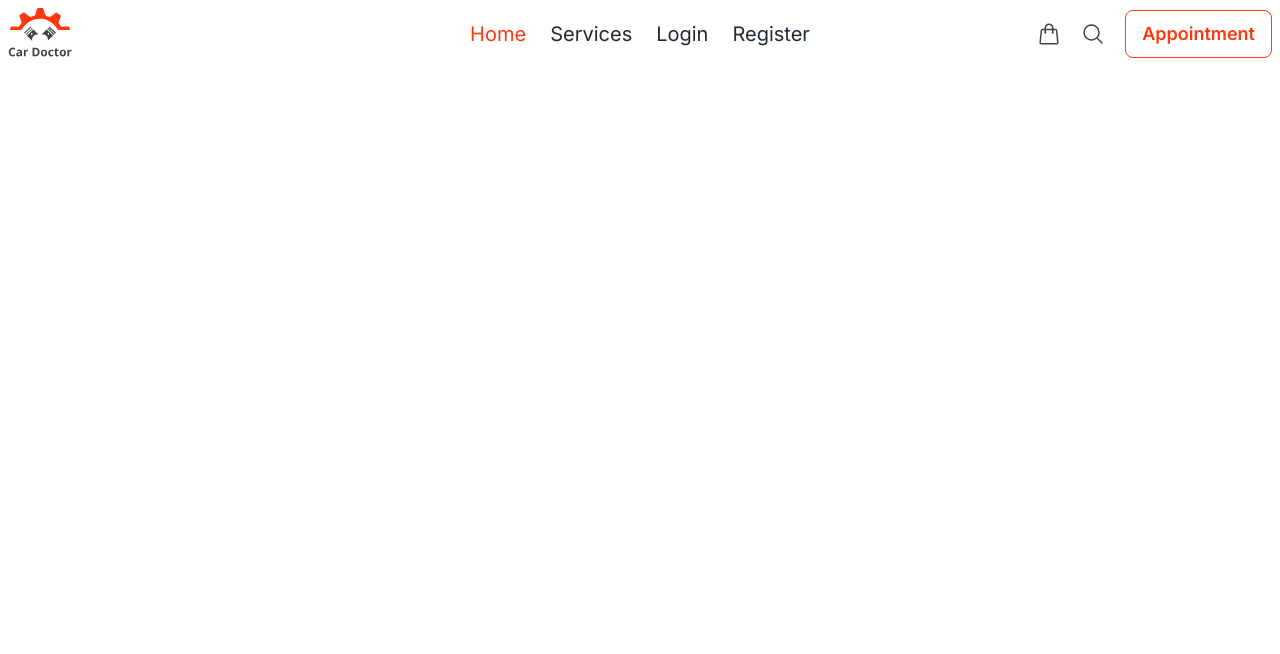
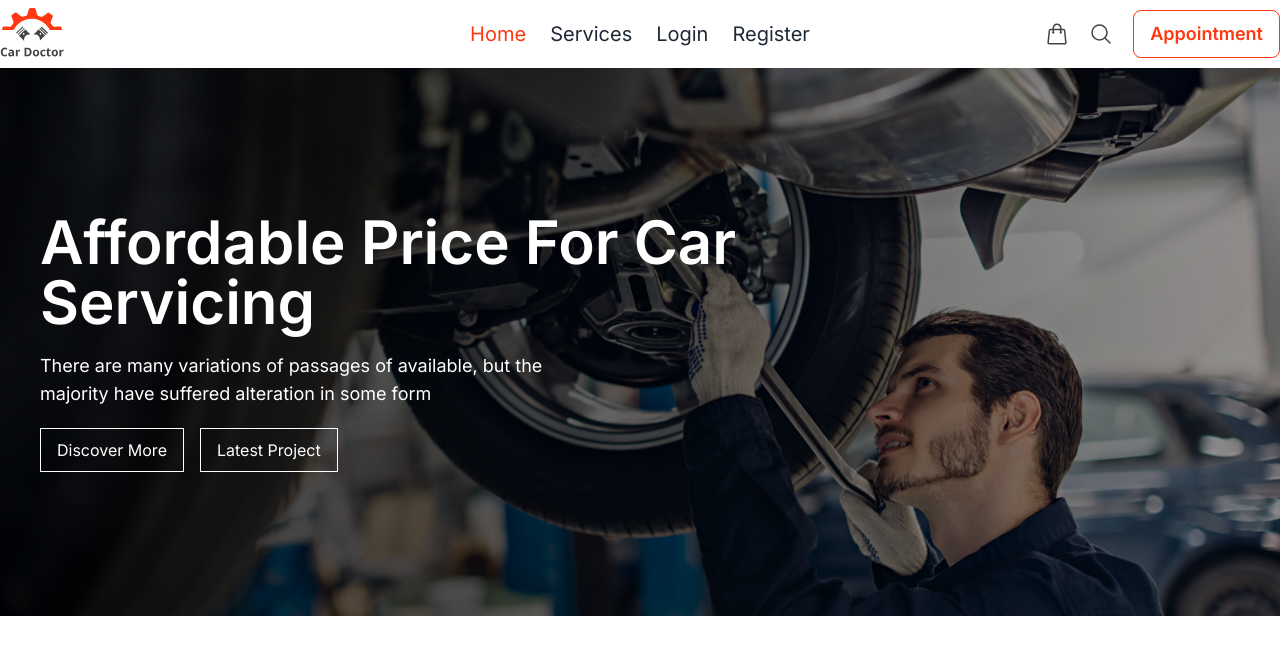
Before and after one commit to rahathossenantor/car-doctor-client, a React (Vite) app: page / in a window 1280 px wide. Shown: the top 654 px of the page. Built offline with nearby package versions, Linux system fonts and the light colour scheme; no server answers.

Commit message:
Banner section has completed

```diff
--- /dev/null
+++ b/src/components/Banner.jsx
@@ -0,0 +1,21 @@
+
+const Banner = () => {
+    return (
+        <section id="banner">
+            <div className="md:container md:mx-auto text-center banner-bg">
+                <div className="w-full h-full 2xl:py-40 xl:py-36 lg:py-[100px] md:py-20 py-16 text-left flex items-center p-4 md:p-7 lg:p-8 xl:p-10 2xl:p-14 bg-gradient-to-r from-[#000000cc] to-[#00000066]">
+                    <div className="2xl:w-1/2 xl:w-2/3 lg:w-4/6 text-white">
+                        <h2 className="2xl:text-7xl xl:text-6xl lg:text-6xl md:text-5xl text-5xl font-semibold">Affordable Price For Car Servicing</h2>
+                        <p className="my-5 2xl:text-lg xl:text-lg 2xl:w-2/3 xl:w-2/3 lg:w-5/6 md:w-4/6">There are many variations of passages of  available, but the majority have suffered alteration in some form</p>
+                        <div className="flex gap-4">
+                            <a><button className="border-white border bg-transparent text-white hover:bg-[#FF3811] hover:border-[#FF3811] py-[9px] px-4">Discover More</button></a>
+                            <a><button className="border-white border bg-transparent text-white hover:bg-[#FF3811] hover:border-[#FF3811] py-[9px] px-4">Latest Project</button></a>
+                        </div>
+                    </div>
+                </div>
+            </div>
+        </section>
+    );
+};
+
+export default Banner;
--- a/src/components/Navbar.jsx
+++ b/src/components/Navbar.jsx
@@ -50,7 +50,7 @@ const Navbar = () => {
 
     return (
         <nav className="md:container md:mx-auto 2xl:px-0 xl:px-0 lg:px-5 md:px-5 px-5">
-            <div className="navbar bg-base-100">
+            <div className="navbar bg-base-100 px-0">
                 <div className="navbar-start">
                     <div className="dropdown">
                         <label tabIndex={0} className="btn btn-ghost lg:hidden navbar-icon pl-0">
--- a/src/index.css
+++ b/src/index.css
@@ -10,6 +10,11 @@
 
 body {
     font-family: "Inter", sans-serif;
+}
+
+.banner-bg {
+    background: url("./assets/images/banner/5.jpg") no-repeat center;
+    background-size: cover;
 }
 
 .bn632-hover {
--- a/src/pages/Home.jsx
+++ b/src/pages/Home.jsx
@@ -1,8 +1,9 @@
+import Banner from "../components/Banner";
 
 const Home = () => {
     return (
         <div>
-            {/* <h1>Home</h1> */}
+            <Banner></Banner>
         </div>
     );
 };
```
